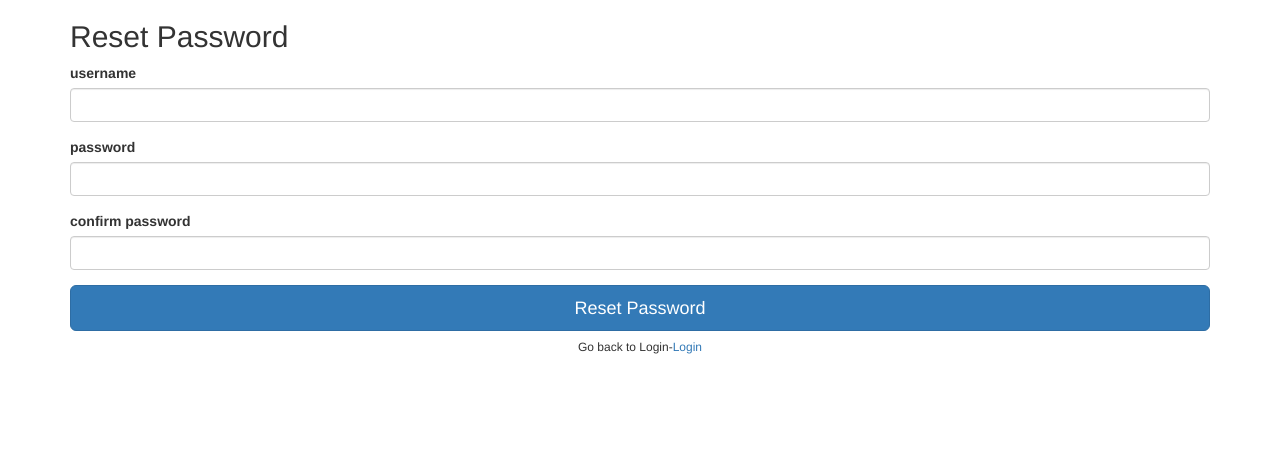
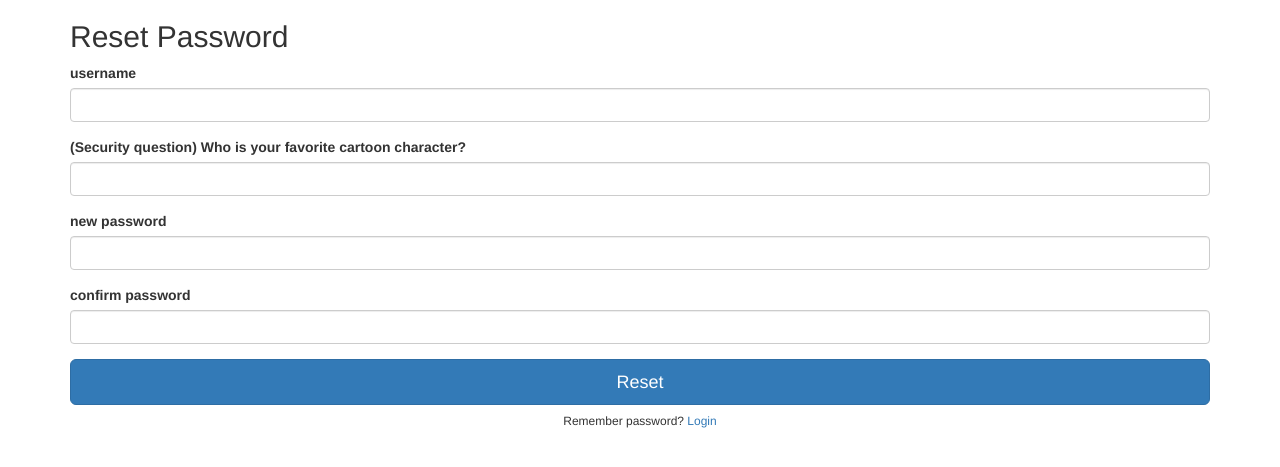
Before and after one commit to Aarushi2405/PYTHON-PROJECT, a Flask app: page /forgot_password in a window 1280 px wide. Shown: the top 467 px of the page. Run offline with Flask 2, Linux system fonts and the light colour scheme; parts of the project's set-up code (start-up, migrations or seed data) failed here and were passed over; some libraries are stand-ins or nearby versions.

Commit message:
Forgot password done. Table can be created through Python.

```diff
--- a/myProject/app.py
+++ b/myProject/app.py
@@ -1,4 +1,4 @@
-from flask import Flask, render_template, flash, request
+from flask import Flask, render_template, flash, request, redirect, url_for
 from flask_bootstrap import Bootstrap
 from flask_wtf import FlaskForm
 from wtforms import StringField, PasswordField, BooleanField
@@ -15,15 +15,17 @@ class LoginForm(FlaskForm):
 	password = PasswordField('password')
 
 class RegisterForm(FlaskForm):
-	email = StringField('email', validators=[InputRequired(), Email(message='Invalid email'), Length(max=50)])
 	username = StringField('username', validators=[InputRequired(), Length(min=4, max=15)])
+	email = StringField('email', validators=[InputRequired(), Email(message='Invalid email.'), Length(max=50)])
+	security_question = StringField('(Security question) Who is your favorite cartoon character?', validators=[InputRequired(), Length(max=100)])
 	password = PasswordField('password', validators=[InputRequired(), Length(min=8, max=80)])
 	confirm_password = PasswordField('confirm password', validators=[InputRequired(), EqualTo('password')])
 
 class ForgotPasswordForm(FlaskForm):
 		username = StringField('username')
-		password = PasswordField('password', validators=[InputRequired(), Length(min=8, max=80)])
-		confirm_password = PasswordField('confirm password', validators=[InputRequired(), EqualTo('password')])
+		security_question = StringField('(Security question) Who is your favorite cartoon character?')
+		new_password = PasswordField('new password', validators=[InputRequired(), Length(min=8, max=80)])
+		confirm_password = PasswordField('confirm password', validators=[InputRequired(), EqualTo('new_password')])
 
 
 @app.route('/')
@@ -34,18 +36,18 @@ def login():
 		username = form.username.data
 		password = form.password.data
 		c, conn = connection()
-		x = c.execute("SELECT * FROM users WHERE username = \"%s\"" % (thwart(username),))
-		if int(x) == 1 :
-			x = c.fetchone()
-			if str(password) == x[2] :
+		row = c.execute("SELECT * FROM users WHERE username = \"%s\"" % (thwart(username),))
+		if int(row) == 1 :
+			row = c.fetchone()
+			if str(password) == row[4] :
 				c.close()
 				conn.close()
-				return render_template('dashboard.html')
+				return redirect(url_for('dashboard'))
 			else :
 				flash("incorrect password...")
 				return render_template('login.html', form=form)
 		else :
-			flash("inavalid username...")
+			flash("invalid username...")
 			return render_template('login.html', form=form)
 	return render_template('login.html', form=form)
 
@@ -55,19 +57,20 @@ def signup():
 	if request.method== "POST" and form.validate_on_submit():
 		username = form.username.data
 		email = form.email.data
+		security_question = form.security_question.data
 		password = form.password.data
 		confirm_password = form.confirm_password.data
 		c, conn = connection()
-		x = c.execute("SELECT * FROM users WHERE username = \"%s\"" % (thwart(username)))
-		if int(x) > 0:
+		row = c.execute("SELECT * FROM users WHERE username = \"%s\"" % (thwart(username)))
+		if int(row) > 0:
 			flash("username already taken...please choose another...")
 			return render_template('signup.html', form=form)
 		else :
-			c.execute("INSERT INTO users (username, email, password, confirm_password) VALUES (\"%s\",\" %s\", \"%s\", \"%s\")" % (thwart(username), thwart(email), thwart(password), thwart(confirm_password)))
-		conn.commit()
-		c.close()
-		conn.close()
-		return render_template('dashboard.html')
+			c.execute("INSERT INTO users (username, email, security_question, password, confirm_password) VALUES (\"%s\", \"%s\", \"%s\", \"%s\", \"%s\")" % (thwart(username), thwart(email), thwart(security_question), thwart(password), thwart(confirm_password)))
+			conn.commit()
+			c.close()
+			conn.close()
+			return redirect(url_for('dashboard'))
 	return render_template('signup.html', form=form)
 
 @app.route('/forgot_password', methods=['GET', 'POST'])
@@ -75,21 +78,25 @@ def forgot_password():
 	form = ForgotPasswordForm()
 	if request.method== "POST" and form.validate_on_submit():
 		username = form.username.data
-		password = form.password.data
+		security_question = form.security_question.data
+		new_password = form.new_password.data
 		confirm_password = form.confirm_password.data
 		c, conn = connection()
-		x = c.execute("SELECT * FROM users WHERE username = \"%s\"" % (thwart(username)))
-		if int(x) > 0:
-			flash("Set new password..")
+		row = c.execute("SELECT * FROM users WHERE username = \"%s\"" % (thwart(username)))
+		if int(row) == 1:
+			row = c.fetchone()
+			if str(security_question) == row[3] :
+				c.execute("UPDATE users SET password = \"%s\", confirm_password = \"%s\" WHERE username = \"%s\"" % (thwart(new_password), thwart(confirm_password), thwart(username)))
+				conn.commit()
+				c.close()
+				conn.close()
+				return redirect(url_for('login'))
+			else :
+				flash("invalid answer to security question...")
+		else :
+			flash("invalid username...")
 			return render_template('forgot_password.html', form=form)
-		else :
-			c.execute("INSERT INTO users (username, email, password, confirm_password) VALUES (\"%s\",\" %s\", \"%s\", \"%s\")" % (thwart(username), thwart(email), thwart(password), thwart(confirm_password)))
-		conn.commit()
-		c.close()
-		conn.close()
-		return render_template('login.html')
 	return render_template('forgot_password.html', form=form)
-
 
 @app.route('/dashboard')
 def dashboard():
--- /dev/null
+++ b/myProject/dbcreate.py
@@ -0,0 +1,4 @@
+from dbconnect import connection
+
+c, conn = connection()
+c.execute("CREATE TABLE users (uid INT(10) AUTO_INCREMENT PRIMARY KEY, username VARCHAR(15) UNIQUE, email VARCHAR(50), security_question VARCHAR(100), password VARCHAR(80), confirm_password VARCHAR(80))")
--- a/myProject/templates/forgot_password.html
+++ b/myProject/templates/forgot_password.html
@@ -7,7 +7,7 @@ Forgot Password
 
 {% block body %}
 {{ super() }}
-<h6 align=center>Go back to Login-<a href="login" target="_self">Login</a></h6>
+<h6 align=center>Remember password? <a href="login" target="_self">Login</a></h6>
 {% endblock %}
 
 
@@ -24,9 +24,10 @@ Forgot Password
 			<h2 class="form-forgot_password-heading">Reset Password</h2>
 			{{ form.hidden_tag() }}
 			{{ wtf.form_field(form.username) }}
-		  {{ wtf.form_field(form.password) }}
+			{{ wtf.form_field(form.security_question) }}
+		  	{{ wtf.form_field(form.new_password) }}
 			{{ wtf.form_field(form.confirm_password) }}
-			<button color=blue class="btn btn-lg btn-primary btn-block" type="submit"><font type="arial">Reset Password</font></button>
+			<button class="btn btn-lg btn-primary btn-block" type="submit">Reset</button>
 		</form>
 	</div>
 {% endblock %}
--- a/myProject/templates/login.html
+++ b/myProject/templates/login.html
@@ -24,6 +24,7 @@ Login
 			{{ form.hidden_tag() }}
 			{{ wtf.form_field(form.username) }}
 			{{ wtf.form_field(form.password) }}
+			<h6 align=right><a href="forgot_password" target="_self">Forgot Password?</a></h6>
 			<button class="btn btn-lg btn-primary btn-block" type="submit">Login</button>
 		</form>
 	</div>
```
Also changed, not shown: myProject/templates/quiz1.html (+18 -0 lines), myProject/templates/signup.html (+5 -15 lines).
